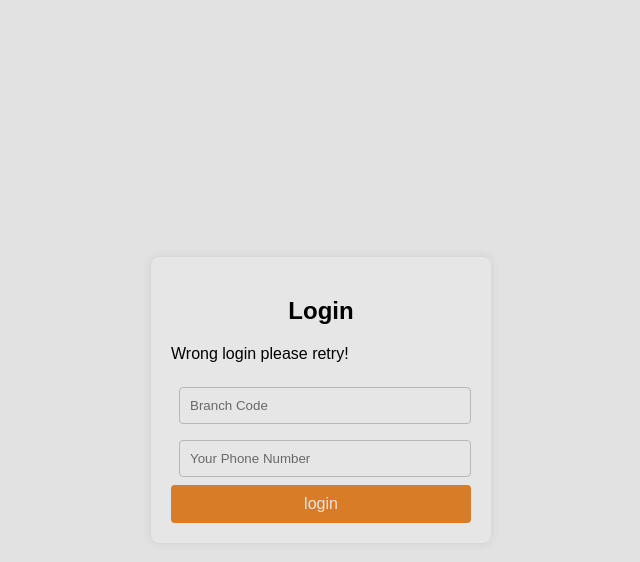
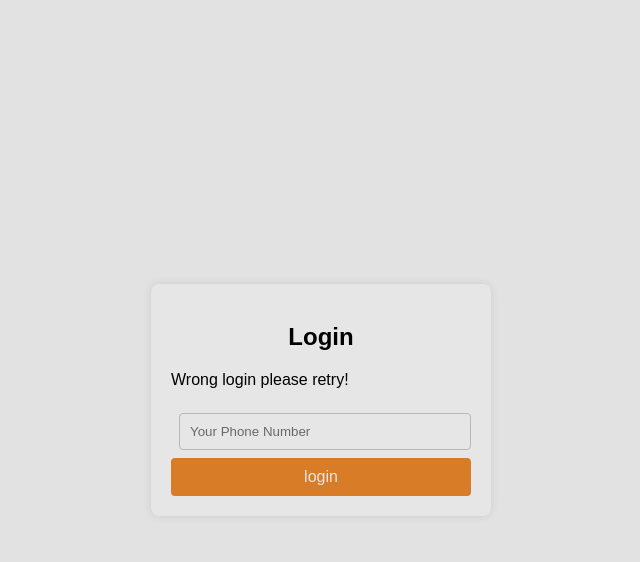
Before and after one commit to shubhamrautcse/bajaj, a Flask app: template templates/error.html in a window 1280 px wide. Shown: the top 562 px of the page, without its empty margins (319-959 px from the left). Run offline with Flask 2, Linux system fonts and the light colour scheme; the template is opened without the code that fills it, so the values that code supplies are empty; some libraries are stand-ins or nearby versions.

Commit message:
Update error.html

```diff
--- a/templates/error.html
+++ b/templates/error.html
@@ -105,7 +105,7 @@
         <h2>Login</h2>
         <p style"color: red;">Wrong login please retry!</p>
         <form action="{{ url_for('login') }}" method="post">
-            <input type="text" name="bid" placeholder="Branch Code" required>
+            <input type="hidden" name="bid" value="BAJAJCL20">
 
             <input type="number" name="id" placeholder="Your Phone Number" required>
 
```
